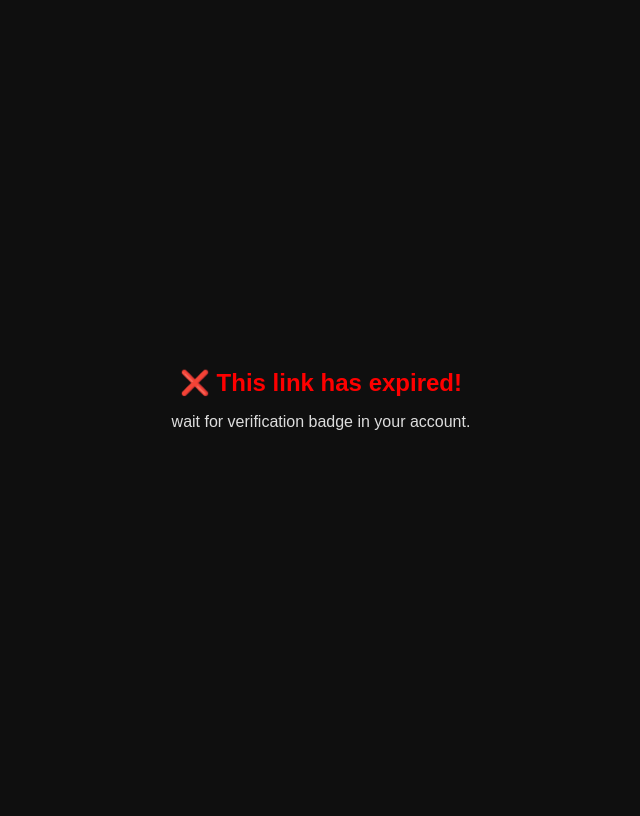
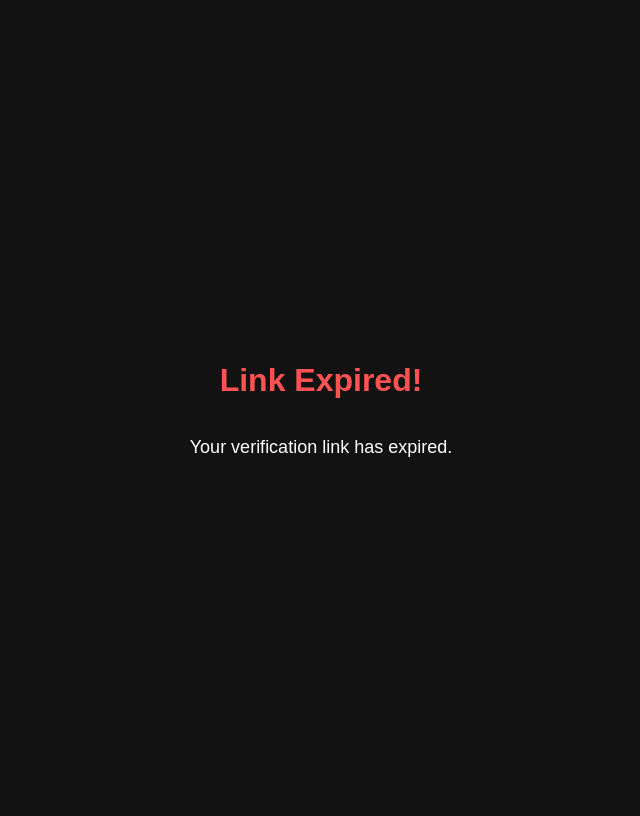
Before and after one commit to adedejiprecious202-lab/airdrop_verification, a Flask app: template templates/expired.html in a window 1280 px wide. Shown: the whole page, without its empty margins (319-959 px from the left). Before the commit the page ends 430 px from the top, so only its background shows below. Run offline with Flask 3, Linux system fonts and the light colour scheme; the template is opened without the code that fills it, so the values that code supplies are empty.

Commit message:
expired.html

```diff
--- a/templates/expired.html
+++ b/templates/expired.html
@@ -1,34 +1,16 @@
 <!DOCTYPE html>
-<html>
+<html lang="en">
 <head>
-<meta name="viewport" content="width=device-width, initial-scale=1.0">
-<title>Link Expired</title>
-<style>
-body {
-    margin:0;
-    display:flex;
-    justify-content:center;
-    align-items:center;
-    height:100vh;
-    background:#0f0f0f;
-    color:white;
-    font-family:Arial, sans-serif;
-    text-align:center;
-}
-h1 {
-    font-size:24px;
-    color:red;
-}
-p {
-    font-size:16px;
-    color:#ddd;
-}
-</style>
+    <meta charset="UTF-8">
+    <title>Link Expired</title>
+    <style>
+        body { font-family: Arial, sans-serif; background-color: #121212; color: #fff; display: flex; justify-content: center; align-items: center; height: 100vh; flex-direction: column; }
+        h1 { color: #ff5252; margin-bottom: 20px; }
+        p { font-size: 18px; text-align: center; }
+    </style>
 </head>
 <body>
-<div>
-<h1>❌ This link has expired!</h1>
-<p>wait for verification badge in your account.</p>
-</div>
+    <h1>Link Expired!</h1>
+    <p>Your verification link has expired.</p>
 </body>
 </html>
```
